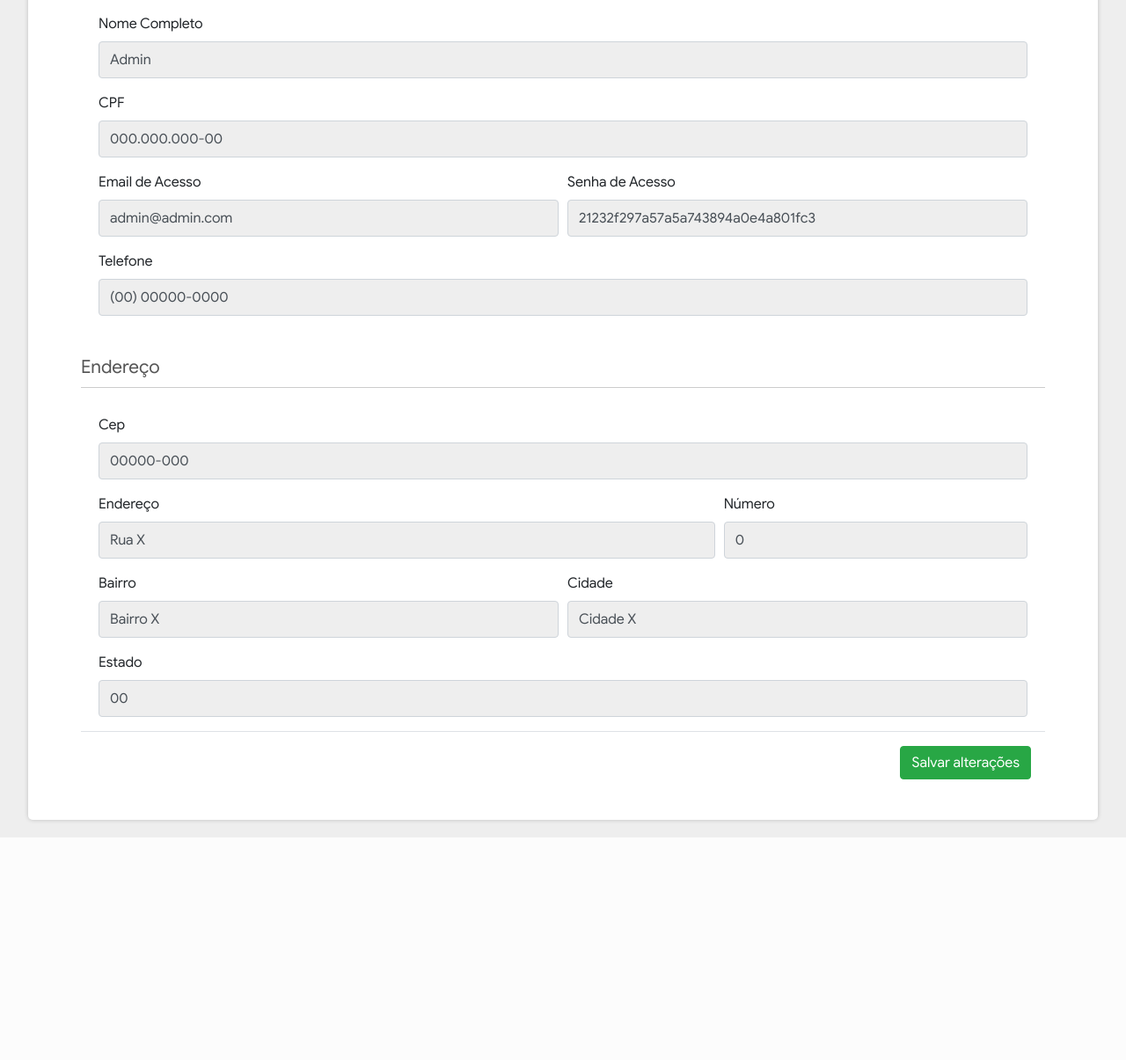
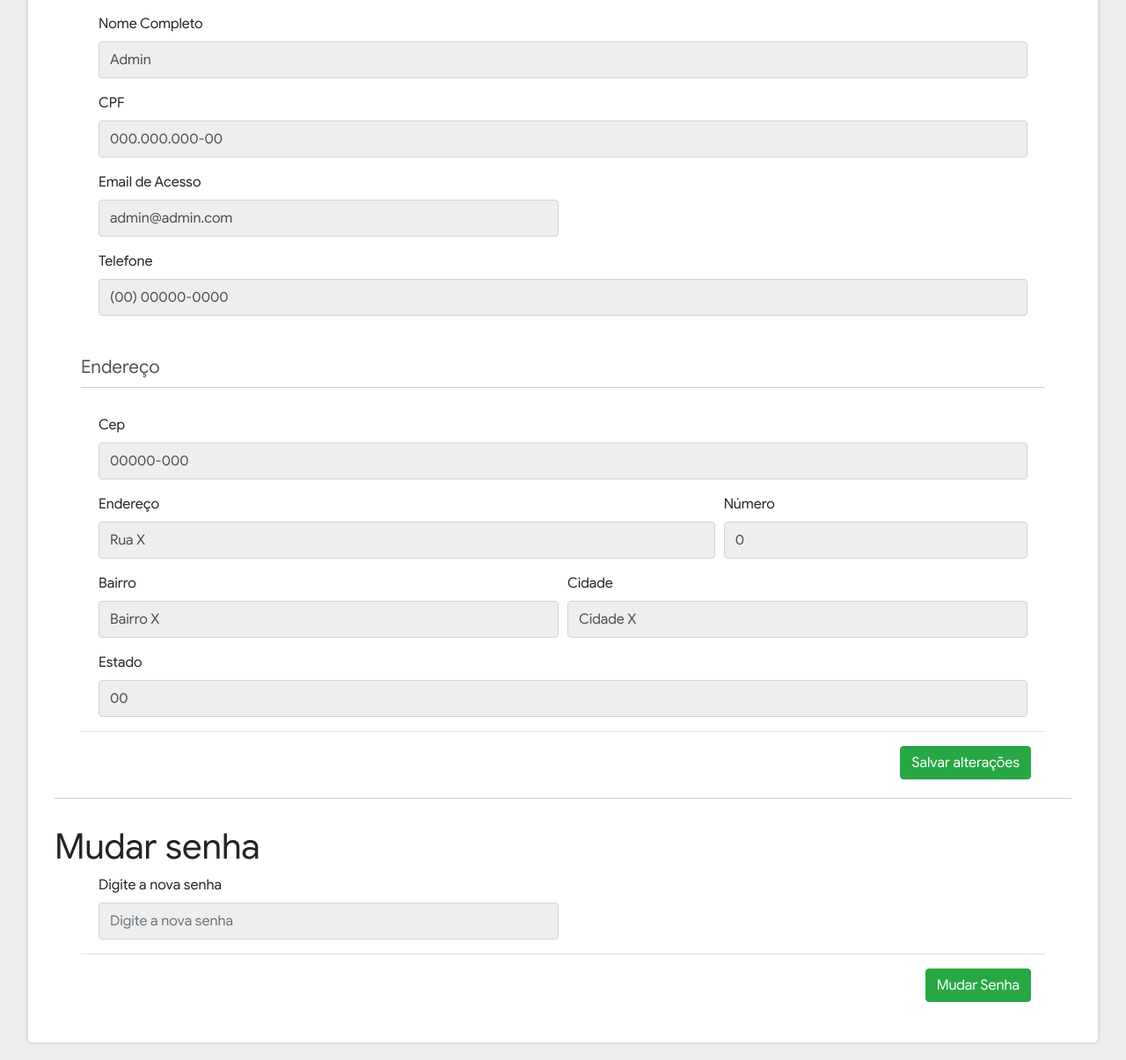
Before and after one commit to thiago4455/mercurio, a PHP site: page /home/profile.php in a window 1280 px wide. Shown: the part 189-1394 px from the top of the page at 88% size. Before the commit the page ends 1141 px from the top, so only its background shows below. Run offline with PHP 8.4, Linux system fonts and the light colour scheme; the visitor is signed in with stand-in values (Sample User, id 1); data comes from the database, SQL or seed files in the repository; some libraries are stand-ins or nearby versions.

Commit message:
Alteracao na senha em meu perfil

```diff
--- a/controllers/editarPerfil.php
+++ b/controllers/editarPerfil.php
@@ -6,7 +6,6 @@
     $nome = ($_POST['nome']);
     $cpf = ($_POST['cpf']);
     $email = ($_POST['email']);
-    $senha = ($_POST['senha']);
     $telefone = ($_POST['telefone']);
     $cep = ($_POST['cep']);
     $endereco = ($_POST['endereco']);
@@ -22,7 +21,6 @@
     $objFuncionarios->setNome($nome);
     $objFuncionarios->setCpf($cpf);
     $objFuncionarios->setEmail($email);
-    $objFuncionarios->setSenha($senha);
     $objFuncionarios->setTelefone($telefone);
     $objFuncionarios->setCep($cep);
     $objFuncionarios->setEndereco($endereco);
--- a/home/profile.php
+++ b/home/profile.php
@@ -50,12 +50,6 @@
                     <label for="ipt-email">Email de Acesso</label>
                     <input type="email" class="form-control" id="ipt-email" placeholder="Digite o email do funcionário" maxlength="60" autocomplete="off" required>
                 </div>
-                <div class="form-group col-12 col-md-6">
-                    <label for="ipt-senha">Senha de Acesso</label>
-                    <input type="text" class="form-control" id="ipt-senha" placeholder="Digite a senha do funcionário" maxlength="20" autocomplete="off" required>
-                </div>
-            </div>
-            <div class="form-row">
                 <div class="form-group col-12 col-md-12">
                     <label for="ipt-telefone">Telefone</label>
                     <input type="text" class="form-control" id="ipt-telefone" placeholder="Digite o telefone do funcionário" maxlength="15" autocomplete="off" required>
@@ -104,8 +98,24 @@
                 <button type="button" id="btn-editar" class="btn btn-success">Salvar alterações</button>
             </div>
         </div>
-
-
+        <hr>
+        <h1>Mudar senha</h1>
+        <div class="form">
+        <div class="form-row">
+                <div class="form-group col-12 col-md-6">
+                    <label for="ipt-senha">Digite a nova senha</label>
+                    <input type="password" class="form-control" id="ipt-senha" placeholder="Digite a nova senha" maxlength="20" autocomplete="off" required>
+                </div>
+        </div>
+        <div class="form-row" style>
+            <div id="alert-error-mudar-senha" style="align-items: center; padding: 10px 30px; display: none" class="alert alert-modal alert-danger col-12" role="alert">
+                <span style="font-weight: 600">Erro!</span><h6 style="margin: 0 0 0 7px; line-height: 0" id="error-msg-mudar-senha"></h6>
+            </div>
+        </div>
+        <div class="modal-footer">
+            <button type="button" id="btn-mudar-senha" class="btn btn-success">Mudar Senha</button>
+        </div>
+        </div>
     </div>
 
     <script
@@ -135,7 +145,6 @@
                     $('#ipt-nome').val(msg[0].nomeFunc);
                     $('#ipt-cpf').val(msg[0].cpfFunc);
                     $('#ipt-email').val(msg[0].emailFunc);
-                    $('#ipt-senha').val(msg[0].senhaFunc);
                     $('#ipt-telefone').val(msg[0].telefoneFunc);
                     $('#ipt-cep').val(msg[0].cepFunc);
                     $('#ipt-endereco').val(msg[0].ruaFunc);
--- a/js/perfil.js
+++ b/js/perfil.js
@@ -65,7 +65,6 @@ $(document).ready(() => {
         var nome = $('#ipt-nome').val();
         var cpf = $('#ipt-cpf').val();
         var email = $('#ipt-email').val();
-        var senha = $('#ipt-senha').val();
         var telefone = $('#ipt-telefone').val();
         var cep = $('#ipt-cep').val();
         var endereco = $('#ipt-endereco').val();
@@ -73,16 +72,16 @@ $(document).ready(() => {
         var bairro = $('#ipt-bairro').val();
         var cidade = $('#ipt-cidade').val();
         var estado = $('#ipt-estado').val();
-        var tipoFunc = $('#ipt-tipoFunc').val();
-
         $('#btn-editar').text('Editando...');
         $('#btn-editar').prop('disabled', true);
-        if (!nome || !cpf || !email || !senha || !telefone || !cep || !endereco || !numero || !bairro || !cidade || !estado) {
+        if (!nome || !cpf || !email || !telefone || !cep || !endereco || !numero || !bairro || !cidade || !estado) {
+            console.log('erro');
             $('#alert-error').css('display', 'flex');
             $('#error-msg').text('Preencha todos os campos e tente novamente');
             $('#btn-editar').text('Salvar alterações');
             $('#btn-editar').prop('disabled', false);
         }else{
+            console.log('nao');
             $('#alert-error').css('display', 'none');
             $('#error-msg').text('');
 
@@ -93,7 +92,6 @@ $(document).ready(() => {
                     'nome': nome,
                     'cpf': cpf,
                     'email': email,
-                    'senha': senha,
                     'telefone': telefone,
                     'cep': cep,
                     'endereco': endereco,
@@ -111,5 +109,35 @@ $(document).ready(() => {
                 }
         })
     }
-    })
+    });
+
+    $('#btn-mudar-senha').click(function () {
+        console.log('teste');
+        var senha = $('#ipt-senha').val();
+        $('#btn-mudar-senha').text('Alterando...');
+        $('#btn-mudar-senha').prop('disabled', true);
+        if (!senha) {
+            $('#alert-error-mudar-senha').css('display', 'flex');
+            $('#error-msg-mudar-senha').text('Preencha todos os campos e tente novamente');
+            $('#btn-mudar-senha').text('Mudar Senha');
+            $('#btn-mudar-senha').prop('disabled', false);
+        }else{
+            $('#alert-error-mudar-senha').css('display', 'none');
+            $('#error-msg-mudar-senha').text('');
+
+            $.ajax({
+                url: '../controllers/mudarSenha.php',
+                dataType: 'json',
+                data: {
+                    'senha': senha
+                },
+                type: 'POST',success: function (msg) {
+                    parent.location.reload()
+                },
+                error: function (err) {
+                    console.log(err)
+                }
+        })
+    }
+    });
 })
--- a/models/ClassFuncionarios.php
+++ b/models/ClassFuncionarios.php
@@ -167,7 +167,6 @@ class ClassFuncionarios {
         $nome = $objCadastro->getNome();
         $cpf = $objCadastro->getCpf();
         $email = $objCadastro->getEmail();
-        $senha = $objCadastro->getSenha();
         $telefone = $objCadastro->getTelefone();
         $cep = $objCadastro->getCep();
         $endereco = $objCadastro->getEndereco();
@@ -177,10 +176,34 @@ class ClassFuncionarios {
         $estado = $objCadastro->getEstado();
 
         try {
-            $query = $objConexao->executarComandoSQL("UPDATE `Funcionarios` SET `nomeFunc` = '$nome', `cpfFunc` = '$cpf', `emailFunc` = '$email', `senhaFunc` = '$senha', `telefoneFunc` = '$telefone', `cepFunc` = '$cep', `ruaFunc` = '$endereco', `numeroFunc` = '$numero', `bairroFunc` = '$bairro', `cidadeFunc` = '$cidade', `estadoFunc` = '$estado' WHERE `idFunc` = '$idFunc'");
+            $query = $objConexao->executarComandoSQL("UPDATE `Funcionarios` SET `nomeFunc` = '$nome', `cpfFunc` = '$cpf', `emailFunc` = '$email', `telefoneFunc` = '$telefone', `cepFunc` = '$cep', `ruaFunc` = '$endereco', `numeroFunc` = '$numero', `bairroFunc` = '$bairro', `cidadeFunc` = '$cidade', `estadoFunc` = '$estado' WHERE `idFunc` = '$idFunc'");
             if($query){
                 return $query;
             }
+        }
+        catch(Exception $err) {
+            return $err;
+        }
+    }
+
+    public function AlterarSenha($objFuncionario){
+
+        require_once('ConexaoClass.php');
+        $objConexao = new ConexaoClass();
+
+        # MySQL UTF-8
+        $objConexao->executarComandoSQL("SET NAMES 'utf8'");
+        $objConexao->executarComandoSQL('SET character_set_connection=utf8');
+        $objConexao->executarComandoSQL('SET character_set_client=utf8');
+        $objConexao->executarComandoSQL('SET character_set_results=utf8');
+
+        $senha = $objFuncionario->getSenha();
+        $idFunc = $objFuncionario->getIdFunc();
+
+        try {
+            $query = $objConexao->executarComandoSQL("UPDATE `Funcionarios` SET `senhaFunc` ='$senha' WHERE `idFUnc` = $idFunc;");
+            return $query;
+
         }
         catch(Exception $err) {
             return $err;
@@ -200,7 +223,7 @@ class ClassFuncionarios {
         $nome = $objCadastro->getNome();
         $cpf = $objCadastro->getCpf();
         $email = $objCadastro->getEmail();
-        $senha = $objCadastro->getSenha();
+        $senha = md5($objCadastro->getSenha());
         $telefone = $objCadastro->getTelefone();
         $cep = $objCadastro->getCep();
         $endereco = $objCadastro->getEndereco();
```
Also changed, not shown: controllers/mudarSenha.php (added, +18 -0 lines).
